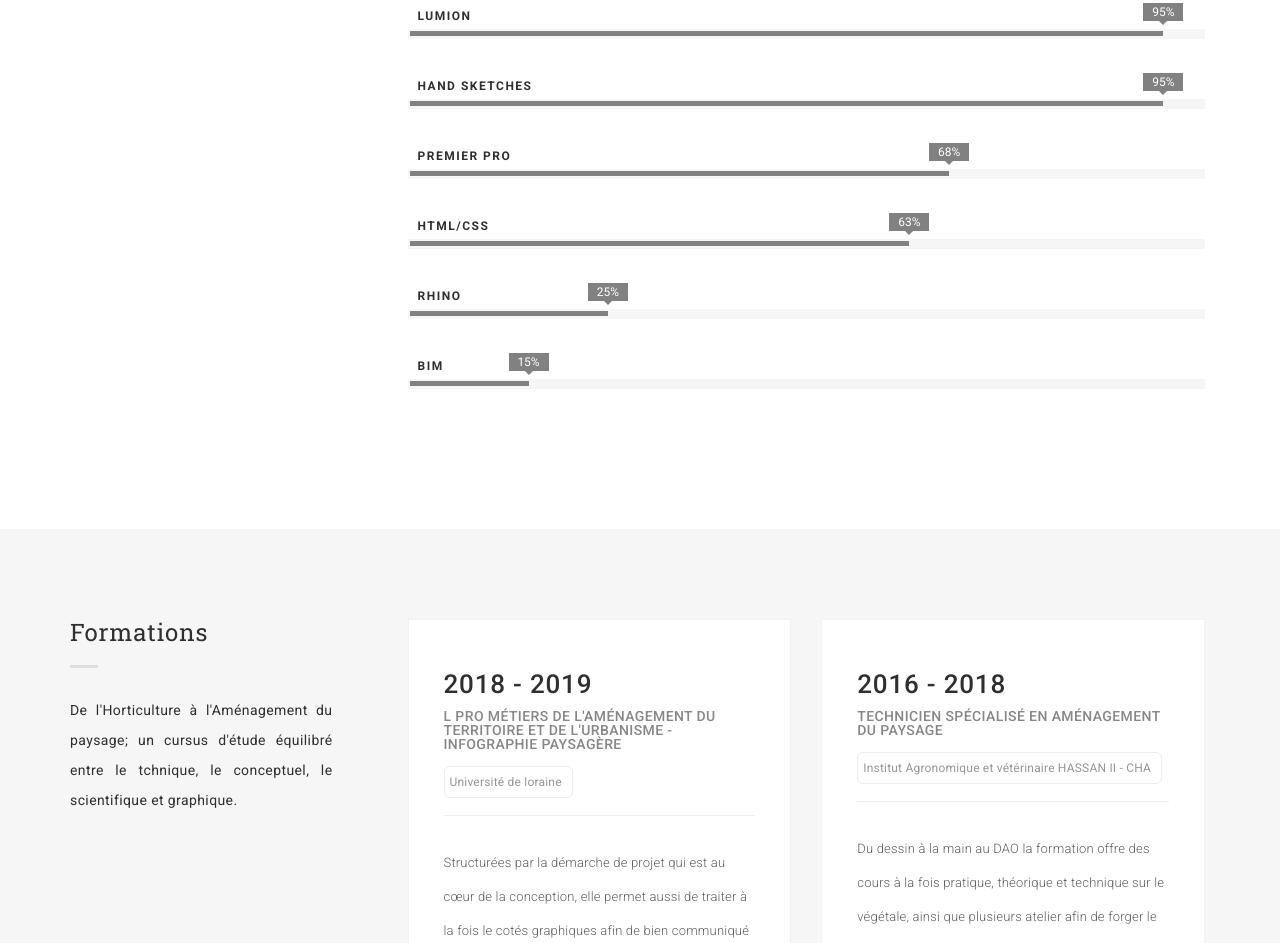
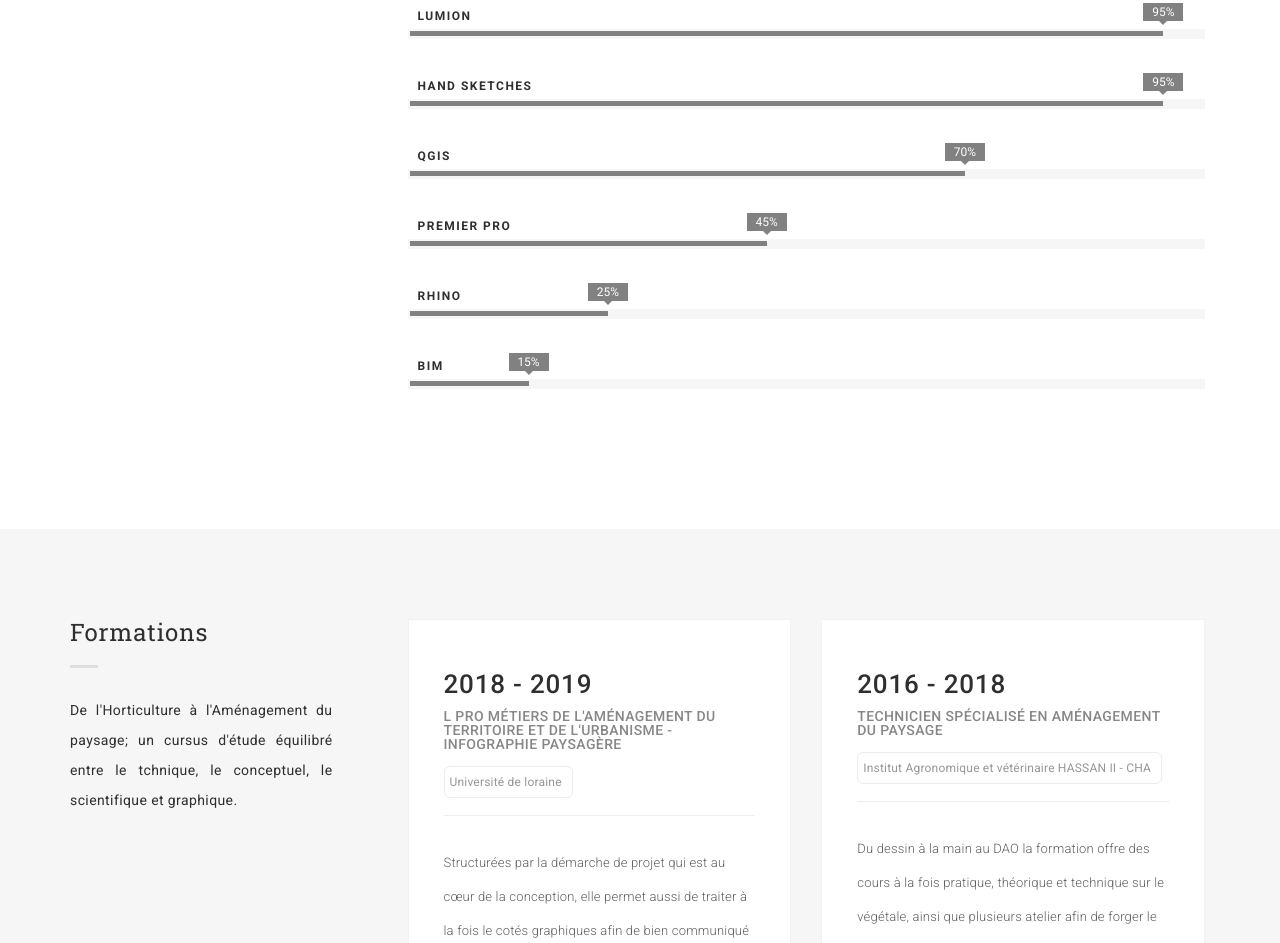
Before and after one commit to NACHDAabderrahmane/Profile, a plain HTML site: page index.html in a window 1280 px wide. Shown: the part 6170-7113 px from the top of the page. Drawn offline with Linux system fonts and the light colour scheme.

Commit message:
Update index.html

```diff
--- a/index.html
+++ b/index.html
@@ -708,6 +708,7 @@
                     </div>
                   </div>
 
+
                   <div class="skillbar" data-percent="95%">
                     <div class="title head-sm">
                       Hand sketches
@@ -717,7 +718,19 @@
                     </div>
                   </div>
 
-                  <div class="skillbar" data-percent="68%">
+
+
+                  <div class="skillbar" data-percent="70%">
+                    <div class="title head-sm">
+                      QGIS
+                    </div>
+                    <div class="count-bar">
+                      <div class="count"></div>
+                    </div>
+                  </div>
+
+
+                  <div class="skillbar" data-percent="45%">
                     <div class="title head-sm">
                       PREMIER PRO
                     </div>
@@ -726,14 +739,8 @@
                     </div>
                   </div>
 
-                  <div class="skillbar" data-percent="63%">
-                    <div class="title head-sm">
-                      HTML/CSS
-                    </div>
-                    <div class="count-bar">
-                      <div class="count"></div>
-                    </div>
-                  </div>
+
+
                   <div class="skillbar" data-percent="25%">
                     <div class="title head-sm">
                       Rhino
@@ -742,6 +749,8 @@
                       <div class="count"></div>
                     </div>
                   </div>
+
+
                   <div class="skillbar" data-percent="15%">
                     <div class="title head-sm">
                       BIM
```
